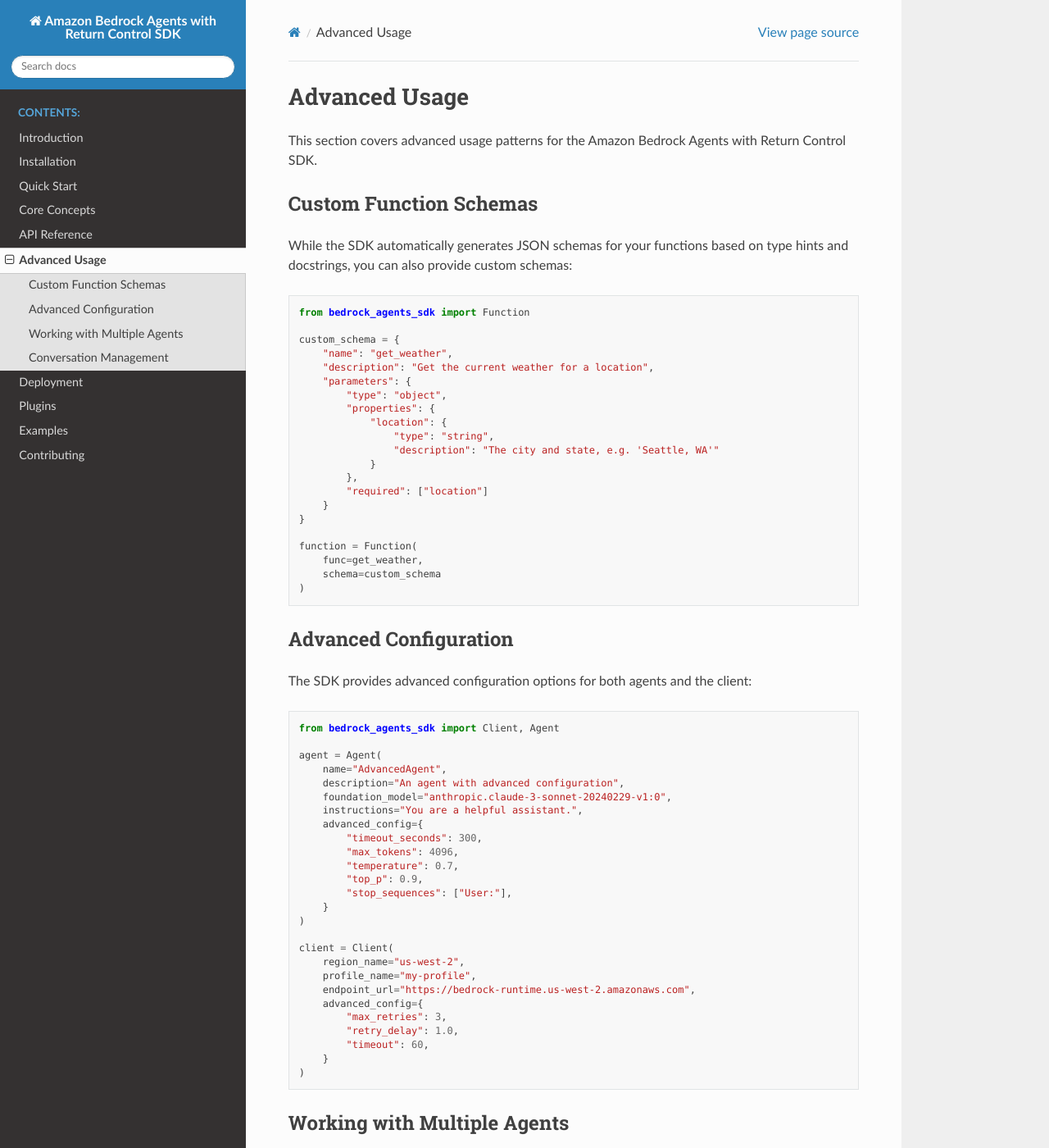
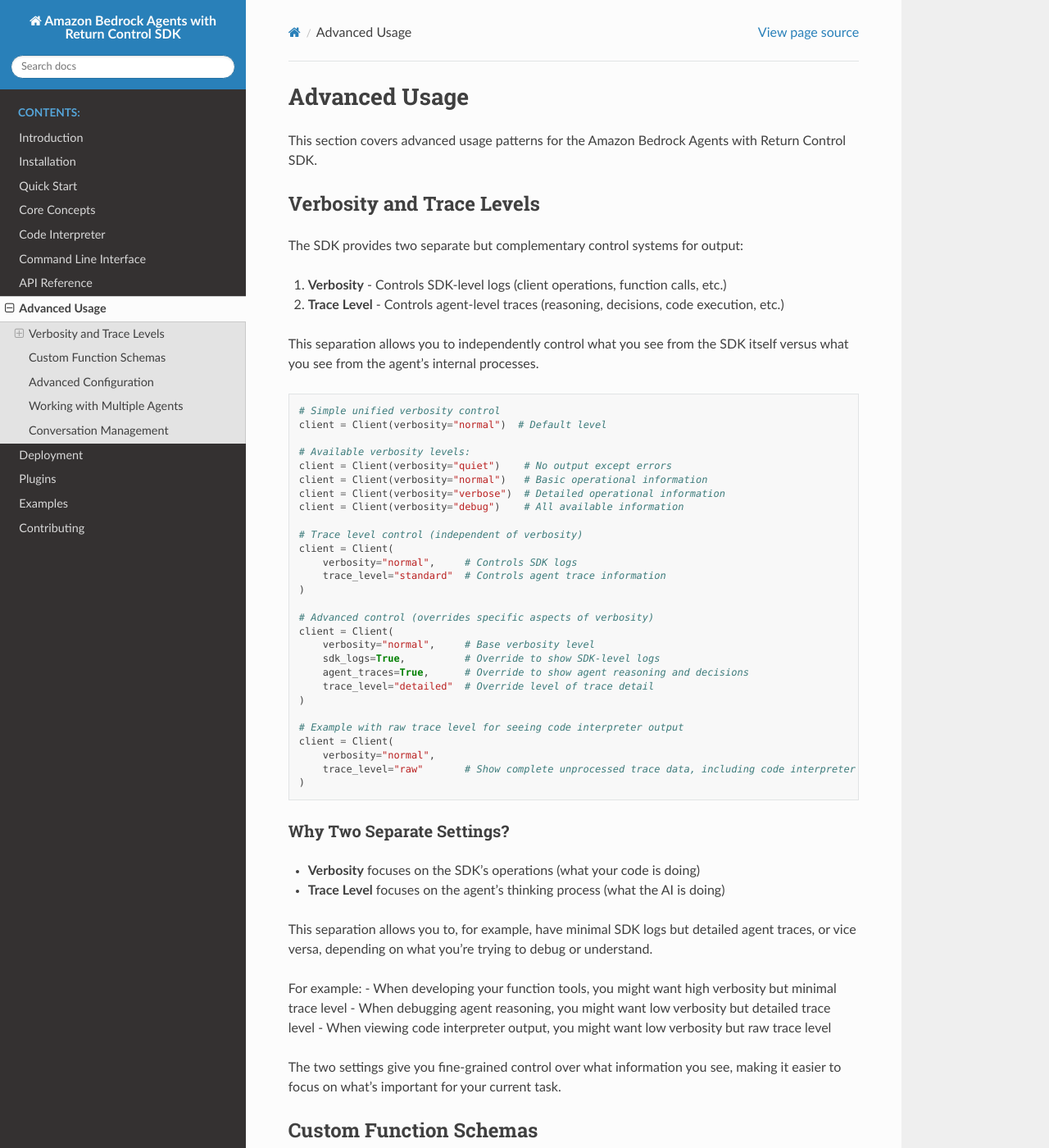
Before and after one commit to mikegc-aws/Amazon-Bedrock-Inline-Agents-with-Return-Control, a Sphinx documentation site: the page built from docs/source/advanced_usage.rst, in a window 1280 px wide and 1400 px high. Shown: the whole window at 82% size. Built offline with Sphinx 7.4.7 and the Read the Docs theme 3.1.0, drawn with Linux system fonts in a browser that asks for light colours; some of the changed text lies outside the part shown.

Commit message:
update docs.

```diff
--- a/app.py
+++ b/app.py
@@ -73,8 +73,8 @@
                         choices=["quiet", "normal", "verbose", "debug"],
                         help="Verbosity level")
     parser.add_argument("--trace", type=str, default="none",
-                        choices=["none", "minimal", "standard", "detailed"],
-                        help="Agent trace level")
+                        choices=["none", "minimal", "standard", "detailed", "raw"],
+                        help="Agent trace level (raw shows complete unprocessed trace data)")
     parser.add_argument("--file", type=str, help="Path to a file to send to the agent")
     parser.add_argument("--kms-key", type=str, help="Customer KMS key ARN for encryption")
     args = parser.parse_args()
--- a/docs/source/advanced_usage.rst
+++ b/docs/source/advanced_usage.rst
@@ -2,6 +2,62 @@
 ==============
 
 This section covers advanced usage patterns for the Amazon Bedrock Agents with Return Control SDK.
+
+Verbosity and Trace Levels
+-------------------------
+
+The SDK provides two separate but complementary control systems for output:
+
+1. **Verbosity** - Controls SDK-level logs (client operations, function calls, etc.)
+2. **Trace Level** - Controls agent-level traces (reasoning, decisions, code execution, etc.)
+
+This separation allows you to independently control what you see from the SDK itself versus what you see from the agent's internal processes.
+
+.. code-block:: python
+
+    # Simple unified verbosity control
+    client = Client(verbosity="normal")  # Default level
+
+    # Available verbosity levels:
+    client = Client(verbosity="quiet")    # No output except errors
+    client = Client(verbosity="normal")   # Basic operational information
+    client = Client(verbosity="verbose")  # Detailed operational information
+    client = Client(verbosity="debug")    # All available information
+
+    # Trace level control (independent of verbosity)
+    client = Client(
+        verbosity="normal",     # Controls SDK logs
+        trace_level="standard"  # Controls agent trace information
+    )
+
+    # Advanced control (overrides specific aspects of verbosity)
+    client = Client(
+        verbosity="normal",     # Base verbosity level
+        sdk_logs=True,          # Override to show SDK-level logs
+        agent_traces=True,      # Override to show agent reasoning and decisions
+        trace_level="detailed"  # Override level of trace detail
+    )
+
+    # Example with raw trace level for seeing code interpreter output
+    client = Client(
+        verbosity="normal",
+        trace_level="raw"       # Show complete unprocessed trace data, including code interpreter output
+    )
+
+Why Two Separate Settings?
+~~~~~~~~~~~~~~~~~~~~~~~~~
+
+- **Verbosity** focuses on the SDK's operations (what your code is doing)
+- **Trace Level** focuses on the agent's thinking process (what the AI is doing)
+
+This separation allows you to, for example, have minimal SDK logs but detailed agent traces, or vice versa, depending on what you're trying to debug or understand.
+
+For example:
+- When developing your function tools, you might want high verbosity but minimal trace level
+- When debugging agent reasoning, you might want low verbosity but detailed trace level
+- When viewing code interpreter output, you might want low verbosity but raw trace level
+
+The two settings give you fine-grained control over what information you see, making it easier to focus on what's important for your current task.
 
 Custom Function Schemas
 ---------------------
@@ -48,10 +104,16 @@
         instructions="You are a helpful assistant.",
         advanced_config={
             "timeout_seconds": 300,
-            "max_tokens": 4096,
-            "temperature": 0.7,
-            "top_p": 0.9,
-            "stop_sequences": ["User:"],
+            "customerEncryptionKeyArn": "arn:aws:kms:us-west-2:123456789012:key/abcd1234-ab12-cd34-ef56-abcdef123456",
+            "guardrailConfiguration": {
+                "guardrailIdentifier": "my-guardrail-id",
+                "guardrailVersion": "1.0"
+            },
+            "bedrockModelConfigurations": {
+                "performanceConfig": {
+                    "latency": "optimized"
+                }
+            }
         }
     )
 
--- a/docs/source/index.rst
+++ b/docs/source/index.rst
@@ -17,6 +17,8 @@
    installation
    quickstart
    core_concepts
+   code_interpreter
+   command_line
    api/modules
    advanced_usage
    deployment
```
Also changed, not shown: README.md (+64 -76 lines), docs/source/code_interpreter.rst (added, +96 -0 lines), docs/source/command_line.rst (added, +79 -0 lines), docs/source/core_concepts.rst (+28 -0 lines), docs/source/examples.rst (+9 -0 lines), 1 other file.
